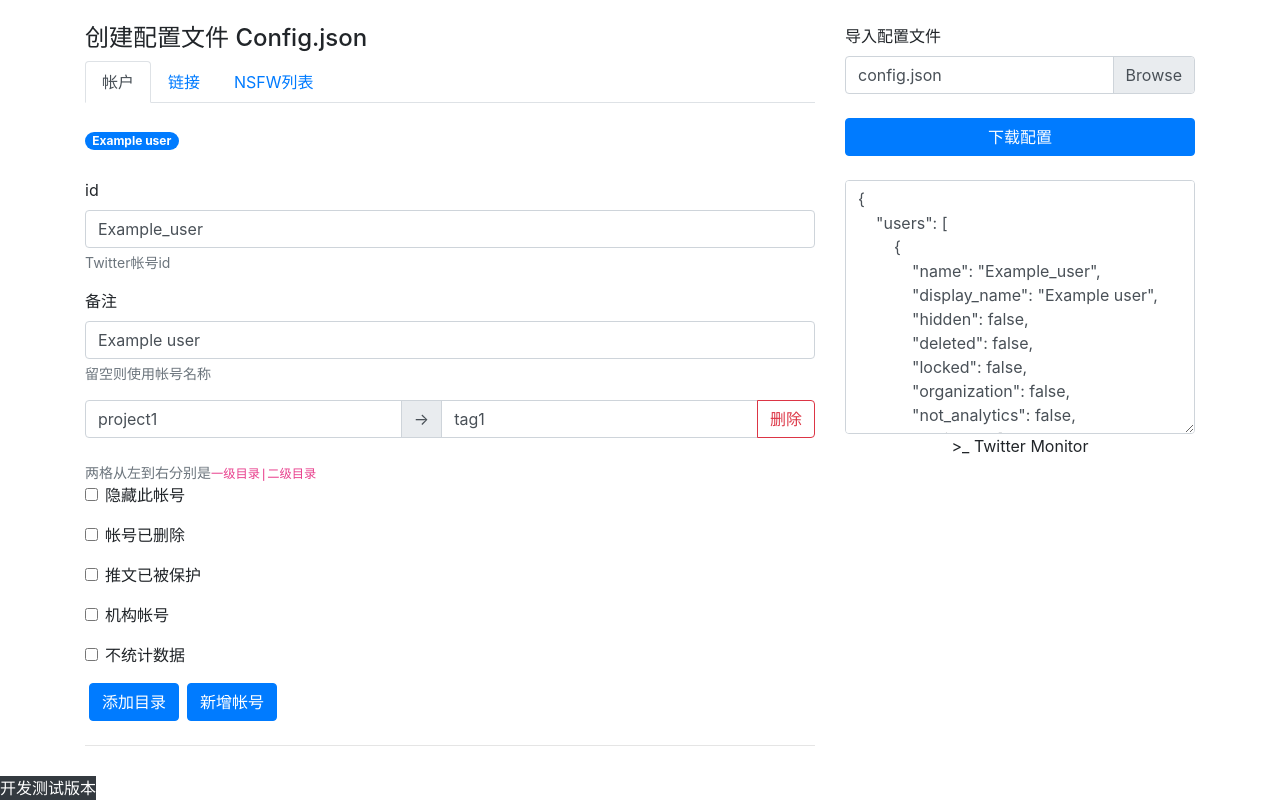
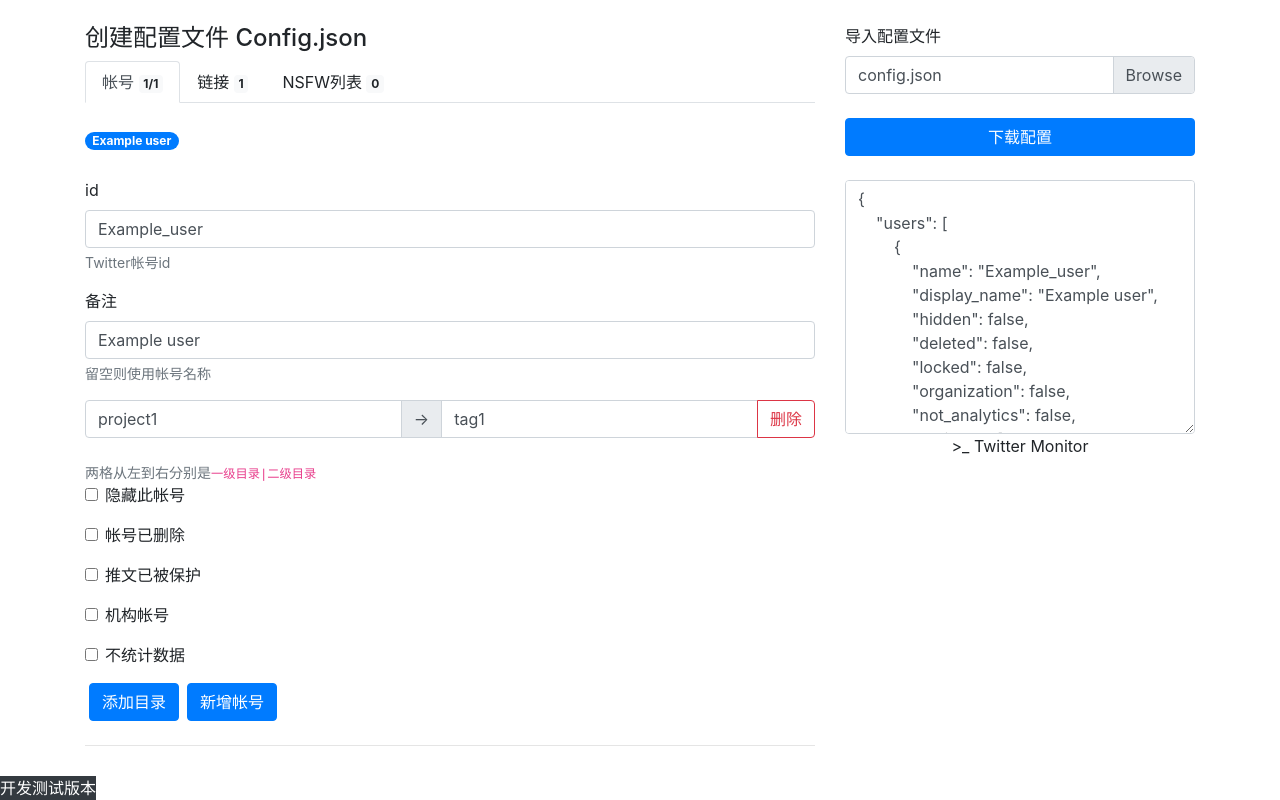
Before and after one commit to BANKA2017/twitter-monitor-frontend, a Vue app: page /i/dev/config in a window 1280 px wide. Built offline with nearby package versions, Linux system fonts and the light colour scheme.

Commit message:
fix: error fonts in polls's eta fix: Inaccurate spelling in search placeholder add: Counter in dev devConfig add: Modern mode for build

```diff
--- a/package.json
+++ b/package.json
@@ -5,6 +5,7 @@
   "scripts": {
     "serve": "vue-cli-service serve",
     "build": "vue-cli-service build",
+    "modernbuild": "vue-cli-service build --modern",
     "lint": "vue-cli-service lint"
   },
   "dependencies": {
--- a/src/components/modules/search.vue
+++ b/src/components/modules/search.vue
@@ -66,9 +66,9 @@
           <label for="searchUserInclude" class="text-muted my-2 mb-4">{{ $t('search.advanced_search.example_from_this_accounts') }}</label>
           <!-- time -->
           <div class="input-group" id="searchTime">
-            <input class="form-control" placeholder="from" type="date" :max="$root.now.getFullYear() + '-' + ($root.now.getMonth() < 9 ? '0' : '') + ($root.now.getMonth() + 1) + '-' + ($root.now.getDate() < 10 ? '0' : '') + $root.now.getDate()" v-model="search.advancedSearch.start">
+            <input class="form-control" placeholder="since" type="date" :max="$root.now.getFullYear() + '-' + ($root.now.getMonth() < 9 ? '0' : '') + ($root.now.getMonth() + 1) + '-' + ($root.now.getDate() < 10 ? '0' : '') + $root.now.getDate()" v-model="search.advancedSearch.start">
             <div id="searchTimeTo" class="input-group-append"><span class="input-group-text">-></span></div>
-            <input class="form-control input-group-append" :min="search.advancedSearch.start" :max="$root.now.getFullYear() + '-' + ($root.now.getMonth() < 9 ? '0' : '') + ($root.now.getMonth() + 1) + '-' + ($root.now.getDate() < 10 ? '0' : '') + $root.now.getDate()" placeholder="to" type="date" v-model="search.advancedSearch.end">
+            <input class="form-control input-group-append" placeholder="to" :min="search.advancedSearch.start" :max="$root.now.getFullYear() + '-' + ($root.now.getMonth() < 9 ? '0' : '') + ($root.now.getMonth() + 1) + '-' + ($root.now.getDate() < 10 ? '0' : '') + $root.now.getDate()" type="date" v-model="search.advancedSearch.end">
             <div id="searchTimeDel" class="input-group-append">
               <button class="btn btn-outline-danger" type="button" @click="() => {search.advancedSearch.start = ''; search.advancedSearch.end = ''}">
                 {{ $t('search.advanced_search.clean') }}
--- a/src/components/modules/twPolls.vue
+++ b/src/components/modules/twPolls.vue
@@ -51,13 +51,13 @@
 
                 //TODO 能不能压缩一下?
                 else if (this.etaSeconds < 60) {
-                    return this.$tc("polls.vote", this.pollCount > 1 ? 2 : 1, [this.pollCount]) + ' · ' + this.$t("polls.eta", [this.$tc("public.time.second", Math.ceil(this.etaSeconds) === 1 ? 1 : 2)])
+                    return this.$tc("polls.vote", this.pollCount > 1 ? 2 : 1, [this.pollCount]) + ' · ' + this.$t("polls.eta", [Math.ceil(this.etaSeconds) +' '+ this.$tc("public.time.second", Math.ceil(this.etaSeconds) === 1 ? 1 : 2)])
                 } else if (this.etaSeconds < 3600) {
-                    return this.$tc("polls.vote", this.pollCount > 1 ? 2 : 1, [this.pollCount]) + ' · ' + this.$t("polls.eta", [this.$tc("public.time.minute", Math.ceil(this.etaSeconds/60) === 1 ? 1 : 2)])
+                    return this.$tc("polls.vote", this.pollCount > 1 ? 2 : 1, [this.pollCount]) + ' · ' + this.$t("polls.eta", [Math.ceil(this.etaSeconds/60) +' '+ this.$tc("public.time.minute", Math.ceil(this.etaSeconds/60) === 1 ? 1 : 2)])
                 } else if (this.etaSeconds < 86400) {
-                    return this.$tc("polls.vote", this.pollCount > 1 ? 2 : 1, [this.pollCount]) + ' · ' + this.$t("polls.eta", [this.$tc("public.time.hour", Math.ceil(this.etaSeconds/3600) === 1 ? 1 : 2)])
+                    return this.$tc("polls.vote", this.pollCount > 1 ? 2 : 1, [this.pollCount]) + ' · ' + this.$t("polls.eta", [Math.ceil(this.etaSeconds/3600) +' '+ this.$tc("public.time.hour", Math.ceil(this.etaSeconds/3600) === 1 ? 1 : 2)])
                 } else {
-                    return this.$tc("polls.vote", this.pollCount > 1 ? 2 : 1, [this.pollCount]) + ' · ' + this.$t("polls.eta", [this.$tc("public.time.day", Math.ceil(this.etaSeconds/86400) === 1 ? 1 : 2)])
+                    return this.$tc("polls.vote", this.pollCount > 1 ? 2 : 1, [this.pollCount]) + ' · ' + this.$t("polls.eta", [Math.ceil(this.etaSeconds/86400) +' '+ this.$tc("public.time.day", Math.ceil(this.etaSeconds/86400) === 1 ? 1 : 2)])
                 }
             }
         }
--- a/src/components/pages/devConfig.vue
+++ b/src/components/pages/devConfig.vue
@@ -7,12 +7,9 @@
           <h4>创建配置文件 Config.json</h4>
           <nav>
             <div class="nav nav-tabs" id="nav-tab" role="list">
-              <div is="a" v-for="(list, key) in {user: '帐户', url: '链接', nsfwList: 'NSFW列表'}" :id="`config-`+key+`-tab`"
-                   :key="key" :aria-controls="`config-`+key"
-                   :class="{'nav-item': true, 'nav-link': true, 'active': type === key}" aria-selected="true"
-                   data-toggle="tab"
-                   role="button" @click="type=key">{{ list }}
-              </div>
+              <div :class="{'nav-item': true, 'nav-link': true, 'active': type === 'user'}" @click="type='user'" id="config-user-tab" data-toggle="tab" href="#config-user" role="button" aria-controls="config-user" aria-selected="true">帐号 <span class="badge badge-light">{{ realUserListLength + '/' + config.users.length }}</span></div>
+              <div :class="{'nav-item': true, 'nav-link': true, 'active': type === 'url'}" @click="type='url'" id="config-url-tab" data-toggle="tab" href="#config-url" role="button" aria-controls="config-url" aria-selected="false">链接 <span class="badge badge-light">{{ config.links.length }}</span></div>
+              <div :class="{'nav-item': true, 'nav-link': true, 'active': type === 'nsfwList'}" @click="type='nsfwList'" id="config-nsfwList-tab" data-toggle="tab" href="#config-nsfwList" role="button" aria-controls="config-nsfwList" aria-selected="false">NSFW列表 <span class="badge badge-light">{{ config.nsfwList.length }}</span></div>
             </div>
           </nav>
           <div class="tab-content" id="nav-tabContent">
@@ -147,11 +144,11 @@
         </div>
         <div class="col-md-4">
           <!--生成的数据-->
-          <label for="uploadFile">导入配置文件</label>
+          <label for="upload-file">导入配置文件</label>
           <div class="custom-file">
-            <input @change="jsonFileChange" accept="application/json" class="custom-file-input" id="uploadFile"
+            <input @change="jsonFileChange" accept="application/json" class="custom-file-input" id="upload-file"
                    lang="zh" type="file">
-            <label class="custom-file-label" for="uploadFile">config.json</label>
+            <label class="custom-file-label" for="upload-file">config.json</label>
           </div>
           <div class="my-4"></div>
           <button @click="download('config.json', JSON.stringify(config))" class="btn btn-primary btn-block">下载配置
@@ -230,6 +227,15 @@ export default {
         return {name: x.name, display_name: x.display_name, organization: x.organization}
       })
     },
+    realUserListLength: function () {
+      let realUsersLength = 0;
+      this.config.users.map(x => {
+        if (x.name !== "" && !x.deleted && !x.locked) {
+          realUsersLength++
+        }
+      })
+      return realUsersLength
+    },
   },
   watch: {
     "config": {
@@ -288,7 +294,7 @@ export default {
     },
     jsonFileChange: function () {
       let oFReader = new FileReader();
-      let oFile = document.getElementById("uploadFile").files[0];
+      let oFile = document.getElementById("upload-file").files[0];
       oFReader.readAsText(oFile);
       oFReader.onload = () => {
         try {
```
